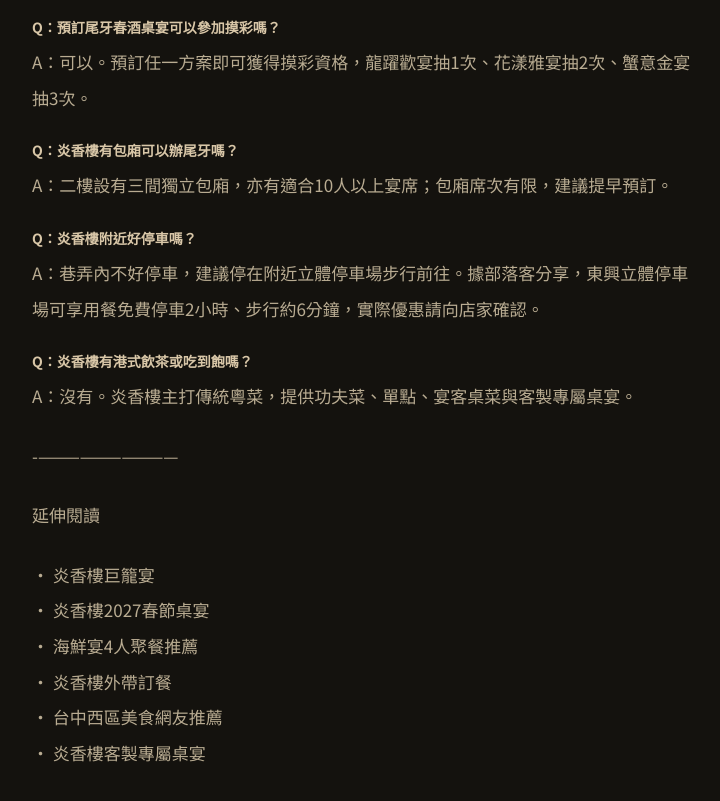
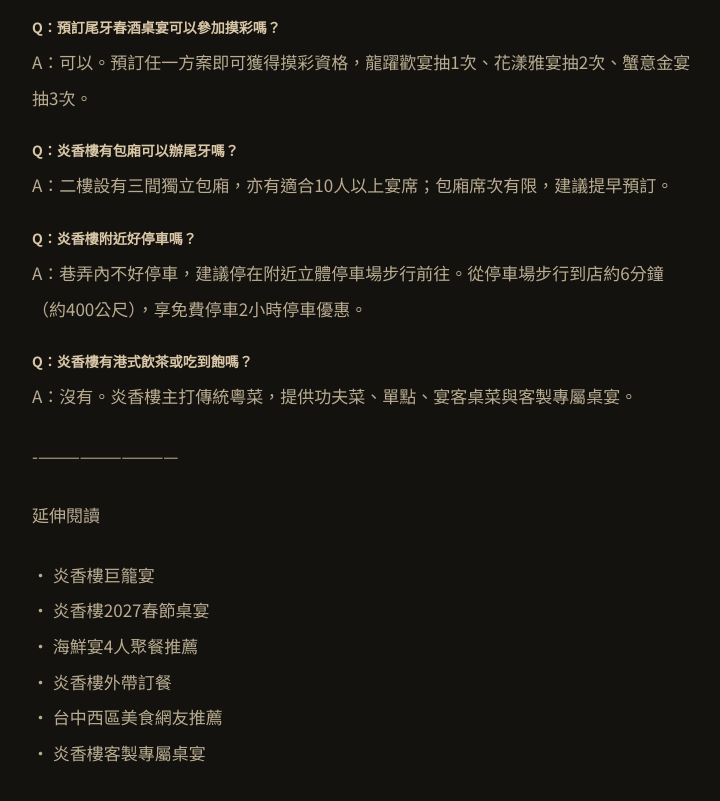
Before and after one commit to yanxianglou/yanxianglou.github.io, a Jekyll site: the page built from _news/2026-09-03-【尾牙-春酒-好宴開席🥂】.md, in a window 1280 px wide and 900 px high, scrolled down 8069 px. Shown: the top 801 px of the window, without its empty margins (276-996 px from the left). Built offline with Jekyll 4.4.1, drawn with Linux system fonts in a browser that asks for light colours.

Commit message:
Update 最新消息 “2026-09-03-【尾牙-春酒-好宴開席🥂】”

```diff
--- a/_news/2026-09-03-【尾牙-春酒-好宴開席🥂】.md
+++ b/_news/2026-09-03-【尾牙-春酒-好宴開席🥂】.md
@@ -243,7 +243,7 @@ A：二樓設有三間獨立包廂，亦有適合10人以上宴席；包廂席
 
 ###### Q：炎香樓附近好停車嗎？
 
-A：巷弄內不好停車，建議停在附近立體停車場步行前往。據部落客分享，東興立體停車場可享用餐免費停車2小時、步行約6分鐘，實際優惠請向店家確認。
+A：巷弄內不好停車，建議停在附近立體停車場步行前往。從停車場步行到店約6分鐘（約400公尺），享免費停車2小時停車優惠。
 
 ###### Q：炎香樓有港式飲茶或吃到飽嗎？
 
```
